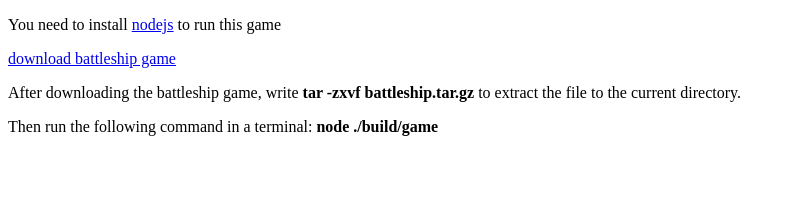
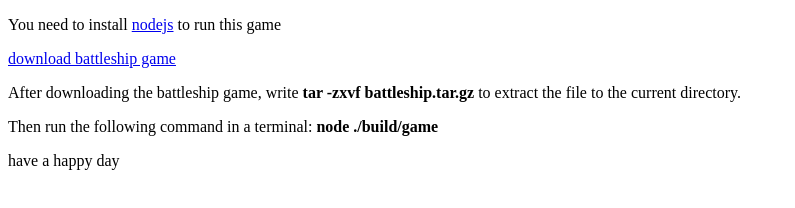
Before and after one commit to trainer-code/battleship-nodejs-nov2022-team1, a website: page dist/index.html in a window 1280 px wide. Shown: the whole page, without its empty margins (0-795 px from the left). Drawn offline with Linux system fonts and the light colour scheme.

```diff
--- a/dist/index.html
+++ b/dist/index.html
@@ -17,6 +17,7 @@
     <p>After downloading the battleship game, write <strong>tar -zxvf battleship.tar.gz </strong> to extract the file to the current directory.
     </p>
     <p>Then run the following command in a terminal: <strong>node ./build/game</strong></p>
+    <p> have a happy day</p>
 </body>
 
 </html>
```
